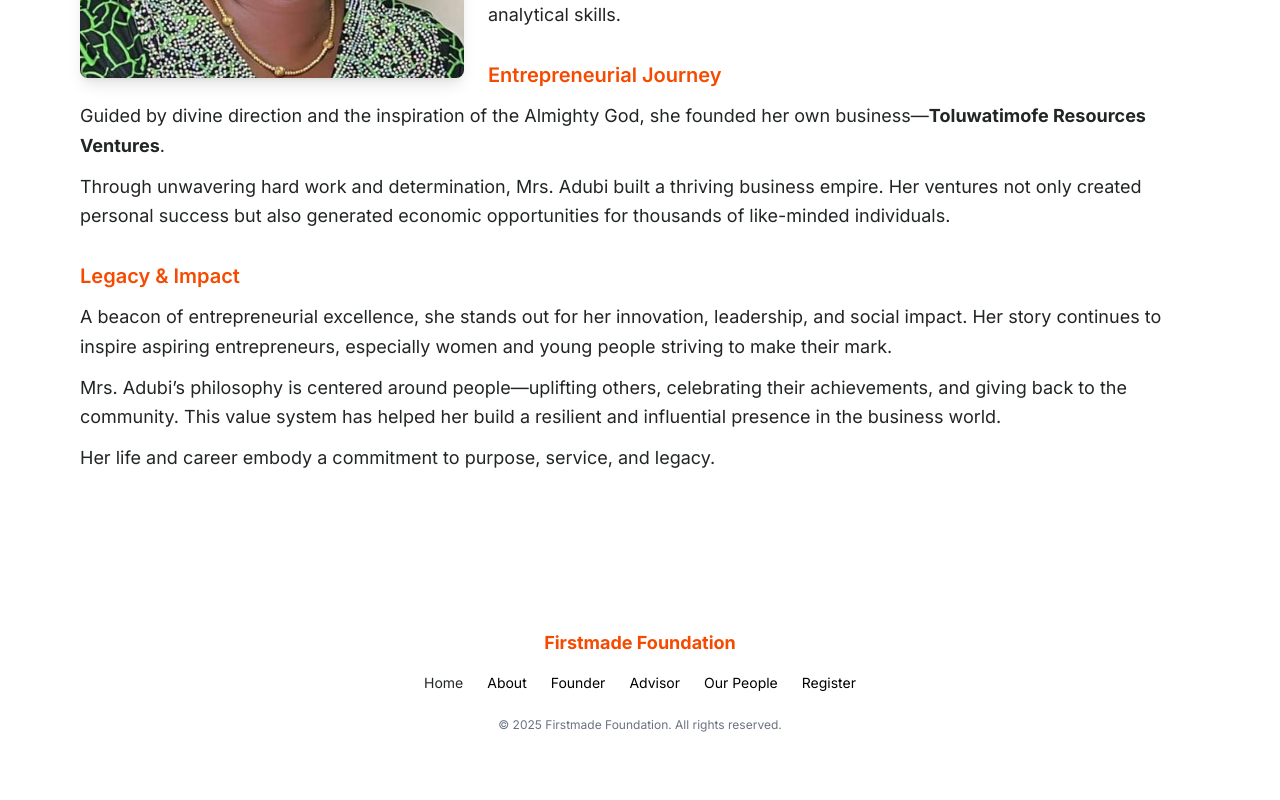
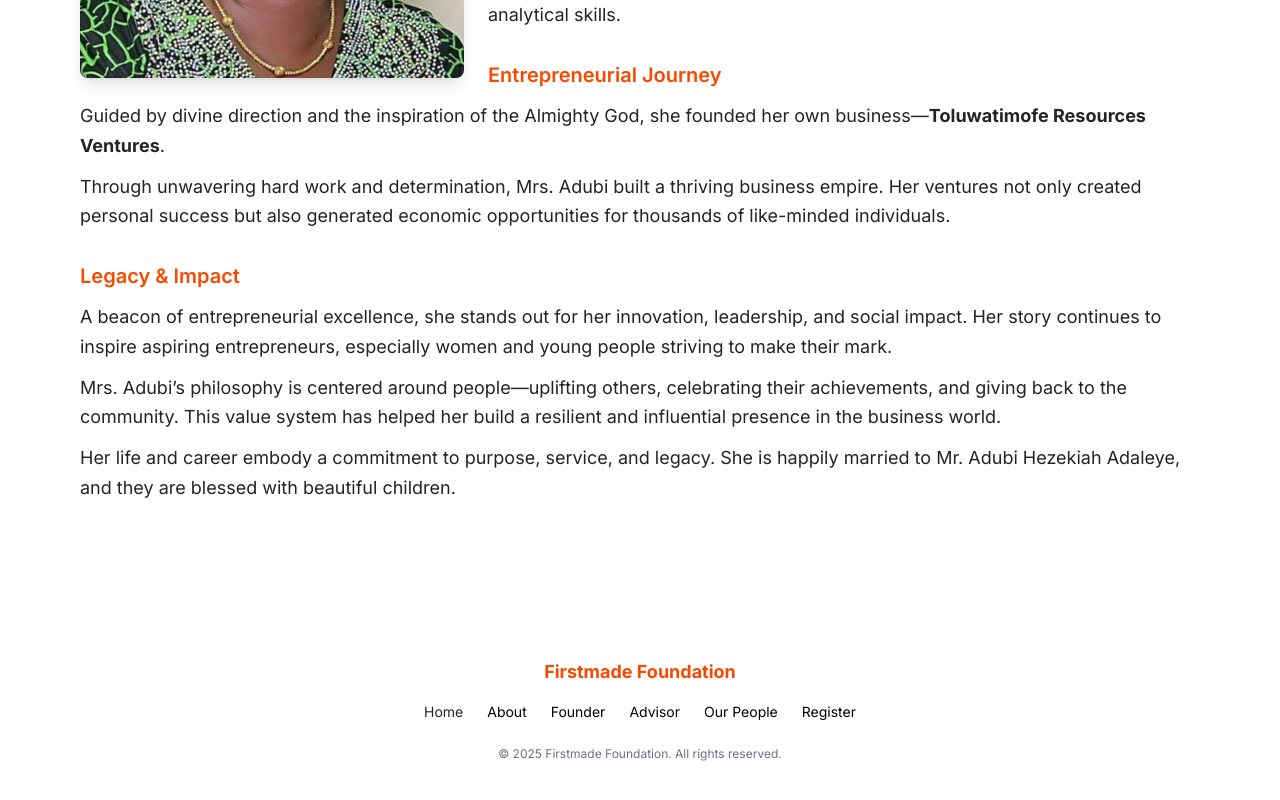
Before and after one commit to ApexPlayground/firstmade-foundation, a React (Vite) app: page /advisor3 in a window 1280 px wide. Shown: the part 490-1290 px from the top of the page. Before the commit the page ends 1263 px from the top, so only its background shows below. Built offline with nearby package versions, Linux system fonts and the light colour scheme.

Commit message:
Update Advisor3.tsx

```diff
--- a/src/pages/Advisor3.tsx
+++ b/src/pages/Advisor3.tsx
@@ -54,9 +54,10 @@ const Advisor3 = () => {
               Mrs. Adubi’s philosophy is centered around people—uplifting others, celebrating their achievements, and giving back to the community. This value system has helped her build a resilient and influential presence in the business world.
             </p>
 
-            <p className="mb-3">
-              Her life and career embody a commitment to purpose, service, and legacy.
-            </p>
+          <p className="mb-3">
+  Her life and career embody a commitment to purpose, service, and legacy. She is happily married to Mr. Adubi Hezekiah Adaleye, and they are blessed with beautiful children.
+</p>
+
           </div>
         </div>
       </div>
```
